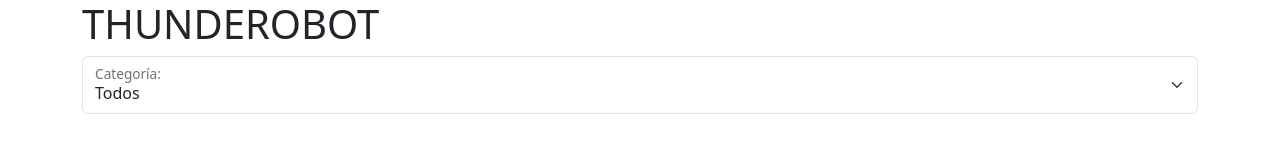
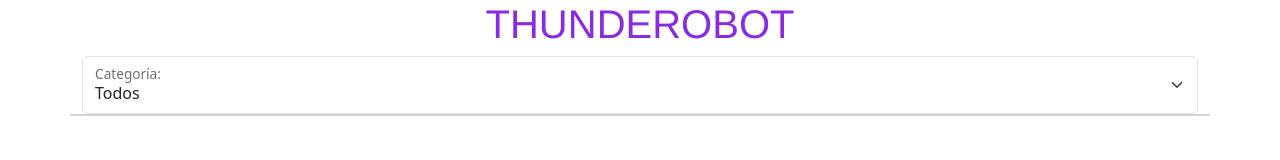
Before and after one commit to ancardonamo/tienda, a plain HTML site: page index.html in a window 1280 px wide. Drawn offline with nearby package versions, Linux system fonts and the light colour scheme.

Commit message:
Se modifica el HTML y se añade un CSS

```diff
--- /dev/null
+++ b/estilos.css
@@ -0,0 +1,12 @@
+#titulo{
+    color: blueviolet;
+    font-family:'Franklin Gothic Medium', 'Arial Narrow', Arial, sans-serif;
+    text-align: center;
+
+}
+
+.card:hover{
+    transform: scale(1.03);
+    transition: transform 0.3s ease;
+    box-shadow: 0 2px 2px rgba(0, 0, 0, 0.2);
+}
--- a/index.html
+++ b/index.html
@@ -5,6 +5,7 @@
     <meta name="viewport" content="width=device-width, initial-scale=1.0">
     <title>PARCIAL</title>
     <link href="https://cdn.jsdelivr.net/npm/bootstrap@5.3.6/dist/css/bootstrap.min.css" rel="stylesheet" integrity="sha384-4Q6Gf2aSP4eDXB8Miphtr37CMZZQ5oXLH2yaXMJ2w8e2ZtHTl7GptT4jmndRuHDT" crossorigin="anonymous">
+    <link rel="stylesheet" href="estilos.css">
 </head>
 <body>
     <div class="container">
@@ -18,7 +19,7 @@
             </select>
             <label for="floatingSelect">Categoría:</label>
         </div>
-        <section class="row">
+        <section class="card row">
 
         </section>
     </div>
```
